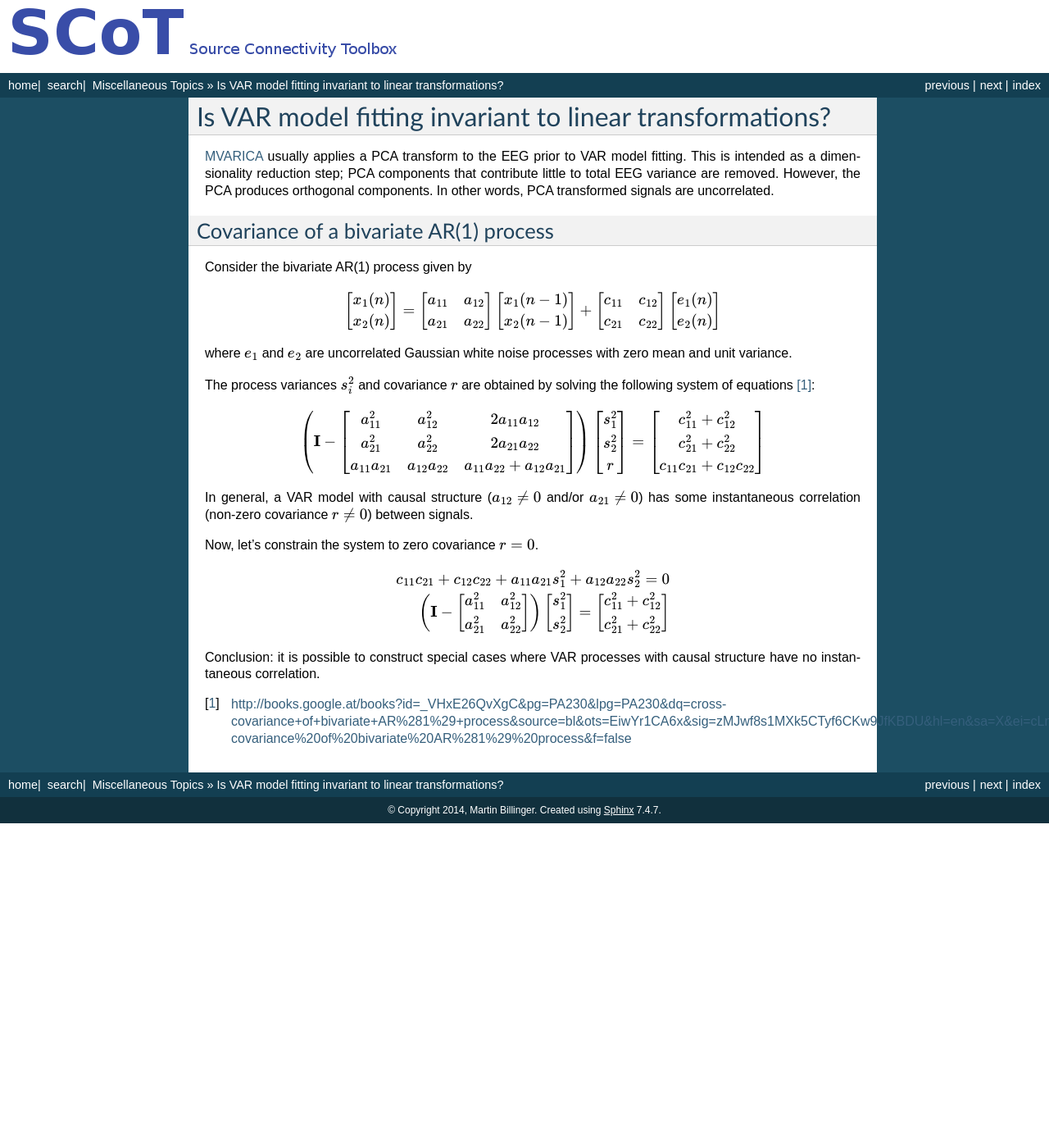
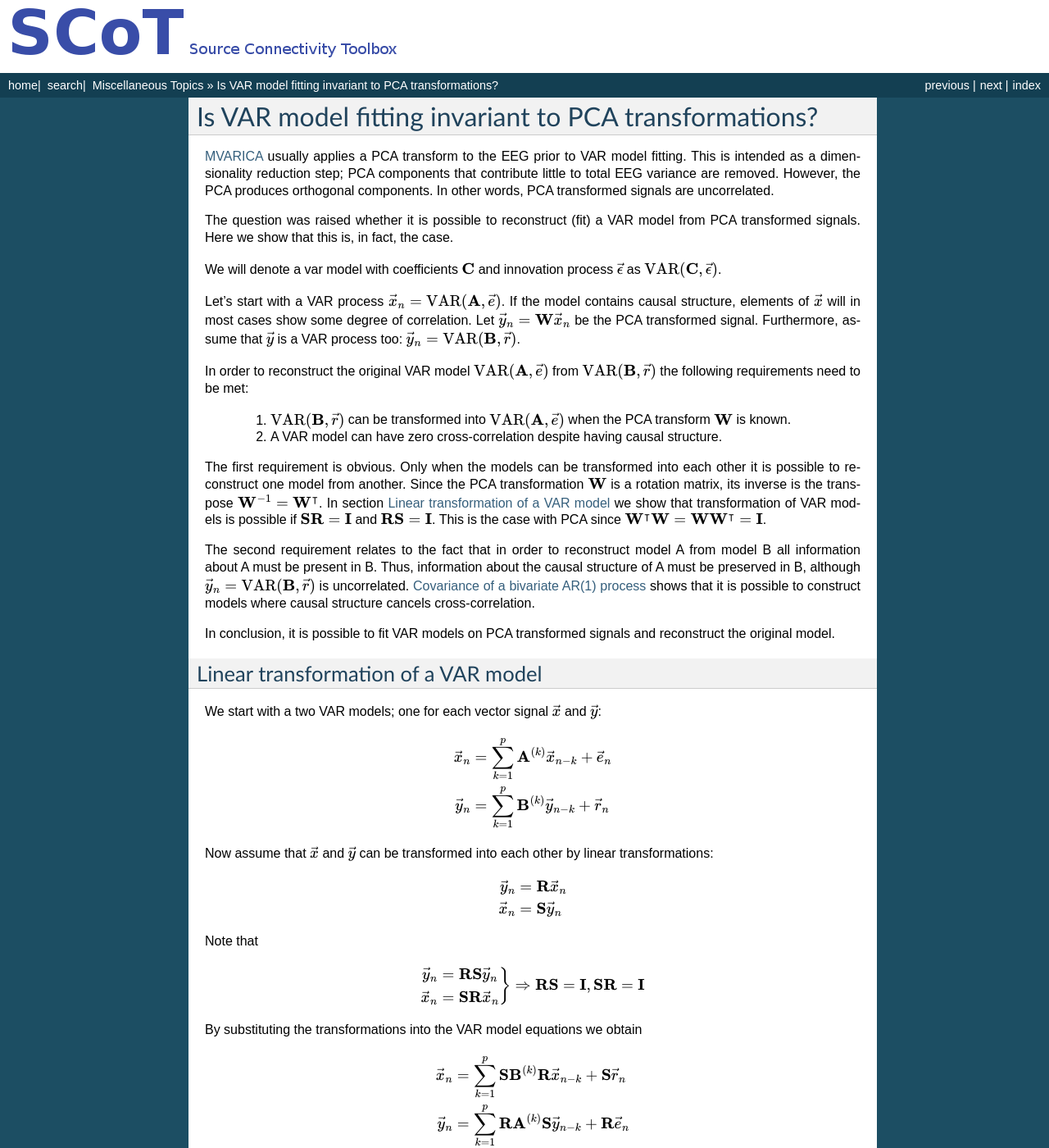
Before and after one commit to scot-dev/scot, a Sphinx documentation site: the page built from doc/source/vartransform.rst, in a window 1280 px wide and 1400 px high. Shown: the whole window at 82% size. Built offline with Sphinx 7.4.7, drawn with Linux system fonts in a browser that asks for light colours; some of the changed text lies outside the part shown.

Commit message:
DOC : PCA transformed VAR model fitting
Former-commit-id: 147f825bbca061514856ee8760e93d37dce173d4

```diff
--- a/doc/source/vartransform.rst
+++ b/doc/source/vartransform.rst
@@ -1,15 +1,86 @@
 
-Is VAR model fitting invariant to linear transformations?
-=========================================================
+Is VAR model fitting invariant to PCA transformations?
+======================================================
 
 :term:`MVARICA` usually applies a PCA transform to the EEG prior to VAR model fitting. This is intended as a
 dimensionality reduction step; PCA components that contribute little to total EEG variance are removed. However, the PCA
 produces orthogonal components. In other words, PCA transformed signals are uncorrelated.
 
+The question was raised whether it is possible to reconstruct (fit) a VAR model from PCA transformed signals. Here we
+show that this is, in fact, the case.
+
+We will denote a var model with coefficients :math:`\mathbf{C}` and innovation process :math:`\vec{\epsilon}` as
+:math:`\mathrm{VAR}(\mathbf{C},\vec{\epsilon})`.
+
+Let's start with a VAR process :math:`\vec{x}_n = \mathrm{VAR}(\mathbf{A},\vec{e})`. If the model
+contains causal structure, elements of :math:`\vec{x}` will in most cases show some degree of correlation. Let
+:math:`\vec{y}_n = \mathbf{W} \vec{x}_n` be the PCA transformed signal. Furthermore, assume that :math:`\vec{y}` is a
+VAR process too: :math:`\vec{y}_n = \mathrm{VAR}(\mathbf{B},\vec{r})`.
+
+In order to reconstruct the original VAR model :math:`\mathrm{VAR}(\mathbf{A},\vec{e})` from
+:math:`\mathrm{VAR}(\mathbf{B},\vec{r})` the following requirements need to be met:
+
+  1. :math:`\mathrm{VAR}(\mathbf{B},\vec{r})` can be transformed into :math:`\mathrm{VAR}(\mathbf{A},\vec{e})` when the PCA transform :math:`\mathbf{W}` is known.
+  2. A VAR model can have zero cross-correlation despite having causal structure.
+
+The first requirement is obvious. Only when the models can be transformed into each other it is possible to reconstruct one model from another.
+Since the PCA transformation :math:`\mathbf{W}` is a rotation matrix, its inverse is the transpose :math:`\mathbf{W}^{-1} = \mathbf{W}^\intercal`.
+In section :ref:`lintransvar` we show that transformation of VAR models is possible if :math:`\mathbf{S} \mathbf{R} = \mathbf{I}` and :math:`\mathbf{R} \mathbf{S} = \mathbf{I}`.
+This is the case with PCA since :math:`\mathbf{W}^\intercal \mathbf{W} = \mathbf{W} \mathbf{W}^\intercal = \mathbf{I}`.
+
+The second requirement relates to the fact that in order to reconstruct model A from model B all information about A must be present in B.
+Thus, information about the causal structure of A must be preserved in B, although :math:`\vec{y}_n = \mathrm{VAR}(\mathbf{B},\vec{r})` is uncorrelated.
+:ref:`covbivar1` shows that it is possible to construct models where causal structure cancels cross-correlation.
+
+In conclusion, it is possible to fit VAR models on PCA transformed signals and reconstruct the original model.
+
+
+.. _lintransvar:
+
+Linear transformation of a VAR model
+------------------------------------
+We start with a two VAR models; one for each vector signal :math:`\vec{x}` and :math:`\vec{y}`:
+
+.. math::
+    \vec{x}_n &= \sum_{k=1}^{p}\mathbf{A}^{(k)}\vec{x}_{n-k} + \vec{e}_n \\
+    \vec{y}_n &= \sum_{k=1}^{p}\mathbf{B}^{(k)}\vec{y}_{n-k} + \vec{r}_n
+
+Now assume that :math:`\vec{x}` and :math:`\vec{y}` can be transformed into each other by linear transformations:
+
+.. math::
+    \vec{y}_n &= \mathbf{R} \vec{x}_n \\
+    \vec{x}_n &= \mathbf{S} \vec{y}_n
+
+Note that
+
+.. math::
+    \left.
+    \begin{matrix}
+        \vec{y}_n = \mathbf{R} \mathbf{S} \vec{y}_n \\
+        \vec{x}_n = \mathbf{S} \mathbf{R} \vec{x}_n
+    \end{matrix}
+    \right\} \Rightarrow \mathbf{R} \mathbf{S} = \mathbf{I}, \mathbf{S} \mathbf{R} = \mathbf{I}
+
+By substituting the transformations into the VAR model equations we obtain
+
+.. math::
+    \vec{x}_n &= \sum_{k=1}^{p}\mathbf{S}\mathbf{B}^{(k)}\mathbf{R} \vec{x}_{n-k} + \mathbf{S} \vec{r}_n \\
+    \vec{y}_n &= \sum_{k=1}^{p}\mathbf{R}\mathbf{A}^{(k)}\mathbf{S} \vec{y}_{n-k} + \mathbf{R} \vec{e}_n
+
+Thus, each model can be transformed into the other by
+
+.. math::
+    \mathbf{A}^{(k)} &= \mathbf{S}\mathbf{B}^{(k)}\mathbf{R},\; \vec{e}_n &= \mathbf{S} \vec{r}_n \\
+    \mathbf{B}^{(k)} &= \mathbf{R}\mathbf{A}^{(k)}\mathbf{S},\; \vec{r}_n &= \mathbf{R} \vec{e}_n
+
+Conclusion: We can equivalently formulate VAR models for vector signals, if these signals are related by linear
+transformations that satisfy :math:`\mathbf{S} \mathbf{R} = \mathbf{I}` and :math:`\mathbf{R} \mathbf{S} = \mathbf{I}`.
+
+
+.. _covbivar1:
 
 Covariance of a bivariate AR(1) process
 ---------------------------------------
-
 Consider the bivariate AR(1) process given by
 
 .. math::
```
